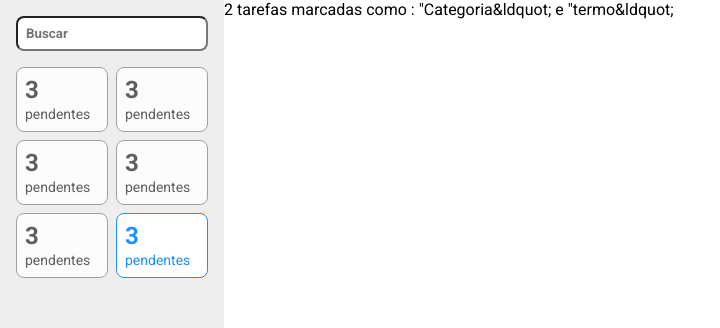
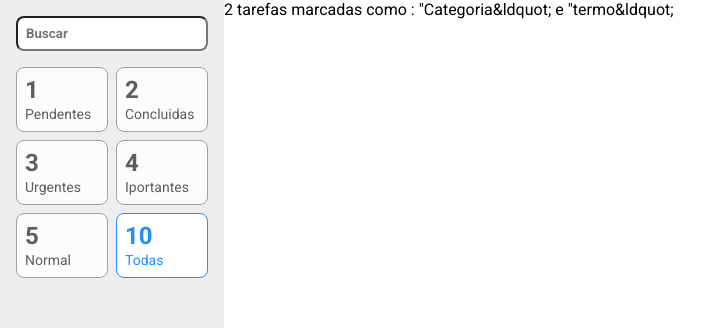
Before and after one commit to thallesrafaell/todo-list-react-redux, a React (Create React App) app: page / in a window 1280 px wide. Shown: the top 328 px of the page, without its empty margins (0-720 px from the left). Built offline with nearby package versions, Linux system fonts and the light colour scheme.

Commit message:
Paramentrizando Filtros

```diff
--- a/src/components/FiltroCard/index.tsx
+++ b/src/components/FiltroCard/index.tsx
@@ -1,11 +1,13 @@
 import * as S from './styles'
 export type Props = {
   ativo?: boolean
+  contador: number
+  legenda: string
 }
-const FiltroCard = (props: Props) => (
-  <S.Card ativo={props.ativo}>
-    <S.Contador>3</S.Contador>
-    <S.Label>pendentes</S.Label>
+const FiltroCard = ({ ativo, contador, legenda }: Props) => (
+  <S.Card ativo={ativo}>
+    <S.Contador>{contador}</S.Contador>
+    <S.Label>{legenda}</S.Label>
   </S.Card>
 )
 
--- a/src/components/FiltroCard/styles.ts
+++ b/src/components/FiltroCard/styles.ts
@@ -1,7 +1,8 @@
 import styled from 'styled-components'
 import { Props } from '.'
+type PropsSemLengendaEContador = Omit<Props, 'contador' | 'legenda'>
 
-export const Card = styled.div<Props>`
+export const Card = styled.div<PropsSemLengendaEContador>`
   padding: 8px;
   border: 1px solid ${(props) => (props.ativo ? '#1e90ff' : ' #a1a1a1')};
   background-color: ${(props) => (props.ativo ? '#fff' : '#fcfcfc')};
--- a/src/containers/BarraLateral/index.tsx
+++ b/src/containers/BarraLateral/index.tsx
@@ -5,12 +5,12 @@ const BarraLateral = () => (
     <div>
       <S.Campo type="text" placeholder="Buscar" />
       <S.Filtros>
-        <FiltroCard />
-        <FiltroCard />
-        <FiltroCard />
-        <FiltroCard />
-        <FiltroCard />
-        <FiltroCard ativo />
+        <FiltroCard legenda="Pendentes" contador={1} />
+        <FiltroCard legenda="Concluidas" contador={2} />
+        <FiltroCard legenda="Urgentes" contador={3} />
+        <FiltroCard legenda="Iportantes" contador={4} />
+        <FiltroCard legenda="Normal" contador={5} />
+        <FiltroCard legenda="Todas" contador={10} ativo />
       </S.Filtros>
     </div>
   </S.Aside>
```
